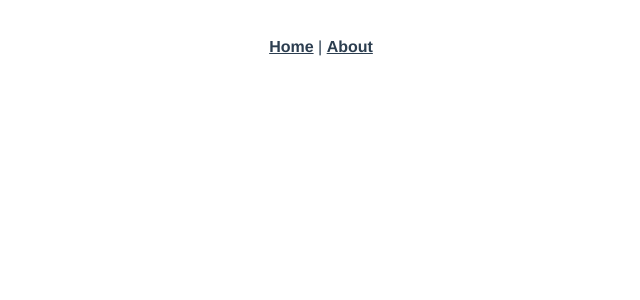
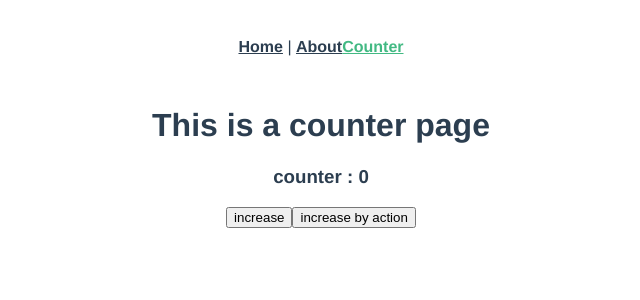
Before and after one commit to ahribori/vue-webpack-examples, a Vue app: page /#/counter in a window 1280 px wide. Shown: the top 300 px of the page, without its empty margins (319-959 px from the left). Built offline with nearby package versions, Linux system fonts and the light colour scheme.

Commit message:
Add counter page with vuex applied

```diff
--- a/src/App.vue
+++ b/src/App.vue
@@ -3,6 +3,7 @@
     <div id="nav">
       <router-link to="/">Home</router-link> |
       <router-link to="/about">About</router-link>
+      <router-link to="/counter">Counter</router-link>
     </div>
     <router-view/>
   </div>
--- a/src/router.js
+++ b/src/router.js
@@ -2,6 +2,7 @@ import Vue from "vue";
 import Router from "vue-router";
 import Home from "./views/Home.vue";
 import About from "./views/About.vue";
+import Counter from "./views/Counter.vue";
 
 Vue.use(Router);
 
@@ -16,6 +17,11 @@ export default new Router({
       path: "/about",
       name: "about",
       component: About
+    },
+    {
+      path: "/counter",
+      name: "counter",
+      component: Counter,
     }
   ]
 });
--- a/src/store.js
+++ b/src/store.js
@@ -4,7 +4,27 @@ import Vuex from "vuex";
 Vue.use(Vuex);
 
 export default new Vuex.Store({
-  state: {},
-  mutations: {},
-  actions: {}
+  state: {
+    count: 0,
+    test: {
+      a: 3,
+      b: {
+        c: 7,
+      }
+    }
+  },
+  mutations: {
+    increment: (state, payload) => {
+      state.count += payload.amount;
+    },
+  },
+  actions: {
+    incrementAction: ({commit}, payload) => {
+      setTimeout(() => {
+        commit('increment', payload);
+      }, 1000);
+
+    },
+  },
+  getters: {}
 });
--- /dev/null
+++ b/src/views/Counter.vue
@@ -0,0 +1,32 @@
+<template>
+  <div class="counter">
+    <h1>This is a counter page</h1>
+    <h3>counter : {{ count }}</h3>
+    <button v-on:click="onIncreaseButtonClicked">increase</button>
+    <button v-on:click="onIncreaseActionButtonClicked">increase by action</button>
+  </div>
+</template>
+
+<script>
+  import store from '../store';
+
+  export default {
+    name: "Counter",
+    computed: {
+      count: () => store.state.count
+
+    },
+    methods: {
+      onIncreaseButtonClicked: () => {
+        store.commit('increment', {
+          amount: 1
+        });
+      },
+      onIncreaseActionButtonClicked: () => {
+        store.dispatch('incrementAction', {
+          amount: 1
+        });
+      }
+    }
+  }
+</script>
```
